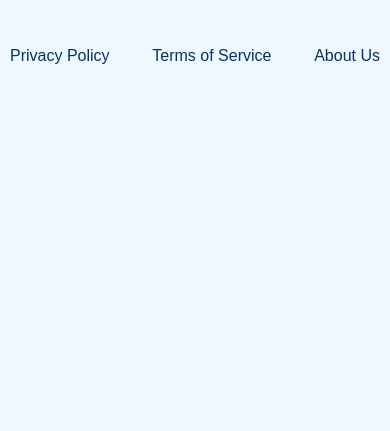
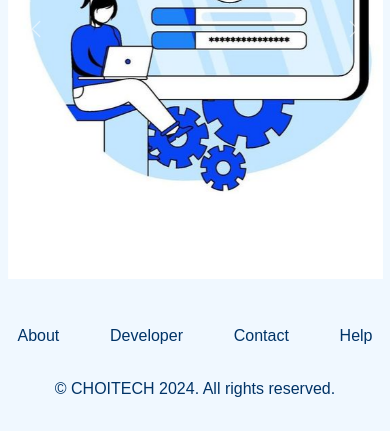
Before and after one commit to choice99234/Health_Assistant_portal, a Flask app: page /login in a window 390 px wide. Shown: the part 645-1076 px from the top of the page. Before the commit the page ends 709 px from the top, so only its background shows below. Run offline with Flask 3, Linux system fonts and the light colour scheme; parts of the project's set-up code (start-up, migrations or seed data) failed here and were passed over; some libraries are stand-ins or nearby versions.

Commit message:
initial commit

```diff
--- a/templates/login.html
+++ b/templates/login.html
@@ -11,7 +11,7 @@
     body {
       font-family: Arial, sans-serif;
       background-color: #f0f8ff;
-      font-size: 20px;
+      font-size:20px;
     }
     .navbar {
       background-color: #003366;
@@ -131,7 +131,7 @@
       position: relative;
       width: 100%;
       bottom: 0;
-      font-size: 16px;
+      font-size:16px;
     }
     .footer-links {
       margin-top: 10px;
@@ -151,41 +151,6 @@
     .h-1{
       font-size: 20px;
       color:#FF5733;
-    }
-
-    /* Mobile responsiveness */
-    @media (max-width: 991px) {
-      .form-container {
-        margin-top: 30px;
-      }
-      .form-container form {
-        width: 90%;
-        margin: 0 auto;
-      }
-      .carousel-inner img {
-        height: 300px;
-      }
-      .col-lg-6, .col-md-6 {
-        flex: 0 0 50%;
-        max-width: 50%;
-      }
-    }
-
-    /* Smaller screens */
-    @media (max-width: 767px) {
-      .col-sm-12 {
-        flex: 0 0 100%;
-        max-width: 100%;
-      }
-      .form-container {
-        margin-top: 20px;
-      }
-      .carousel-inner img {
-        height: 250px;
-      }
-      .carousel-caption h5 {
-        font-size: 16px;
-      }
     }
   </style>
 </head>
@@ -226,12 +191,12 @@
       </div>
     </div>
   {% endif %}
-  {% endwith %}
+{% endwith %}
 
   <!-- Login Form -->
   <div class="container">
     <div class="row">
-      <div class="col-lg-6 col-md-6 col-sm-12">
+      <div class="col-md-6">
         <div class="form-container">
           <form action="/login" method="POST">
             <h2 class="text-center" style="font-size:35px;">Login</h2>
@@ -248,44 +213,62 @@
         </div>
       </div>
 
-      <div class="col-lg-6 col-md-6 col-sm-12">
-        <div id="myCarousel" class="carousel slide" data-bs-ride="carousel">
+
+      <div class="col-md-6">
+        <div id="carouselExampleCaptions" class="carousel slide" data-bs-ride="carousel">
           <div class="carousel-inner">
             <div class="carousel-item active">
-              <img src="https://images.unsplash.com/photo-1600785113915-d7f8f079a8c6" alt="Los Angeles">
-              <div class="carousel-caption">
-                <h5>Stay Healthy</h5>
+              <img src="static/signin.png" class="d-block w-100" alt="Health image 1">
+              <div class="carousel-caption d-none d-md-block">
+                <h5 class="h-1">Security Advise</h5>
+                <p>Your personal data is highly protected. We will keep your privacy.</p>
               </div>
             </div>
             <div class="carousel-item">
-              <img src="https://images.unsplash.com/photo-1600784932287-bcf7746252a1" alt="Chicago">
-              <div class="carousel-caption">
-                <h5>Health First</h5>
+              <img src="static/SmartHome.png" class="d-block w-100" alt="Health image 2">
+              <div class="carousel-caption d-none d-md-block">
+                <h5 class="h-1">Internet</h5>
+                <p>Make sure you have good internet to access some features.</p>
               </div>
             </div>
             <div class="carousel-item">
-              <img src="https://images.unsplash.com/photo-1600785102642-e8003b2fd349" alt="New York">
-              <div class="carousel-caption">
-                <h5>Stay Safe</h5>
+              <img src="static/medical_equipment.png" class="d-block w-100" alt="Health image 3">
+              <div class="carousel-caption d-none d-md-block">
+                <h5 class="h-1">Advanced Tools</h5>
+                <p>Utilize advanced our health management tools.</p>
               </div>
             </div>
           </div>
+          <button class="carousel-control-prev" type="button" data-bs-target="#carouselExampleCaptions" data-bs-slide="prev">
+            <span class="carousel-control-prev-icon" aria-hidden="true"></span>
+            <span class="visually-hidden">Previous</span>
+          </button>
+          <button class="carousel-control-next" type="button" data-bs-target="#carouselExampleCaptions" data-bs-slide="next">
+            <span class="carousel-control-next-icon" aria-hidden="true"></span>
+            <span class="visually-hidden">Next</span>
+          </button>
         </div>
       </div>
     </div>
   </div>
 
   <!-- Footer -->
-  <div class="footer">
-    <div class="footer-links">
-      <a href="#">Privacy Policy</a>
-      <a href="#">Terms of Service</a>
-      <a href="#">About Us</a>
+<footer class="footer">
+  <div class="container">
+    <div class="row">
+      <div class="col-md-12">
+        <div class="footer-links">
+          <a href="/about">About</a>
+          <a href="/developer">Developer</a>
+          <a href="/contact">Contact</a>
+          <a href="/help">Help</a>
+        </div><br>
+        <span>&copy; CHOITECH 2024. All rights reserved.</span>
+      </div>
     </div>
   </div>
+</footer>
 
-  <!-- Bootstrap JS -->
-  <script src="https://cdn.jsdelivr.net/npm/@popperjs/core@2.11.6/dist/umd/popper.min.js"></script>
-  <script src="https://cdn.jsdelivr.net/npm/bootstrap@5.3.3/dist/js/bootstrap.min.js"></script>
+  <script src="https://cdn.jsdelivr.net/npm/bootstrap@5.3.3/dist/js/bootstrap.bundle.min.js" integrity="sha384-YvpcrYf0tY3lHB60NNkmXc5s9fDVZLESaAA55NDzOxhy9GkcIdslK1eN7N6jIeHz" crossorigin="anonymous"></script>
 </body>
 </html>
```
Also changed, not shown: templates/register.html (+25 -26 lines).
